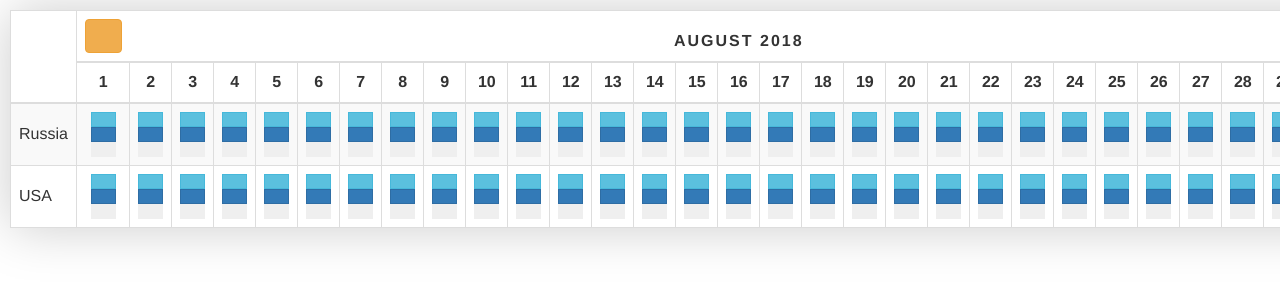
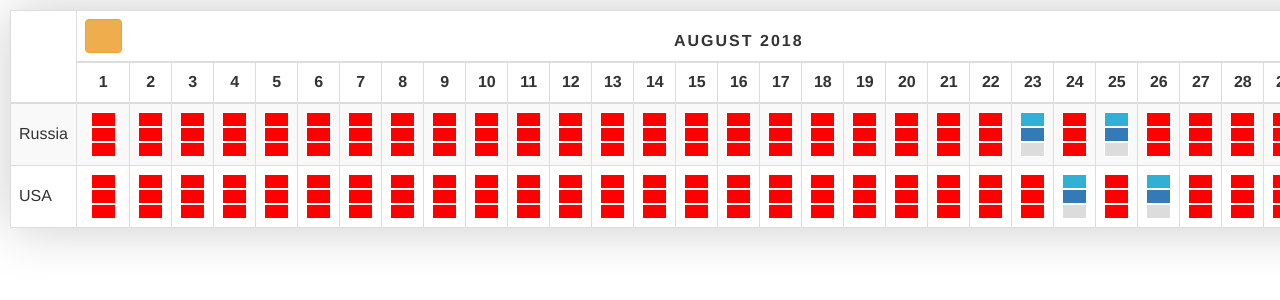
Before and after one commit to savayer/time-line-vue-cli, a Vue app: page / in a window 1280 px wide. Shown: the top 300 px of the page. Built offline with nearby package versions, Linux system fonts and the light colour scheme; a web font is replaced by a local one.

Commit message:
added styles for define free day

```diff
--- a/src/components/DayButtons.vue
+++ b/src/components/DayButtons.vue
@@ -1,8 +1,8 @@
 <template>
     <td>
-        <button class="btn btn-info mybtn morning" :title="getTitle(dayData.morning)"></button>
-        <button class="btn btn-primary mybtn day" :title="getTitle(dayData.day)"></button>
-        <button class="btn btn-secondary mybtn evening" :title="getTitle(dayData.evening)"></button>
+        <button class="btn btn-info mybtn morning" :title="getTitle(dayData.morning)" :data-busy="isTitle(dayData.morning)"></button>
+        <button class="btn btn-primary mybtn day" :title="getTitle(dayData.day)" :data-busy="isTitle(dayData.morning)"></button>
+        <button class="btn btn-secondary mybtn evening" :title="getTitle(dayData.evening)" :data-busy="isTitle(dayData.morning)"></button>
     </td>
 </template>
 
@@ -24,7 +24,11 @@
         methods: {
           getTitle(event = {}) {
             return event.title
+          },
+          isTitle(event = {}) {
+            return event.title === undefined ? 0 : 1;
           }
+
         }
     }
 </script>
--- a/src/sass/main.scss
+++ b/src/sass/main.scss
@@ -50,14 +50,27 @@
   font-size: 0;
   text-align: center;
   transition: 0.2s;
+  border: 1px solid #fff !important;
 }
 .mybtn:hover {
   background: #2dd42d !important;
   transform: scale(1.2);
 }
 
-.mybtn[title=""] {
+.mybtn {
   background: red;
+}
+
+.mybtn.morning[data-busy="1"] {
+  background: #31b0d5;
+}
+
+.mybtn.day[data-busy="1"] {
+  background: #337ab7;
+}
+
+.mybtn.evening[data-busy="1"] {
+  background: #dcdcdc;
 }
 
 .mybtn:active {
```
